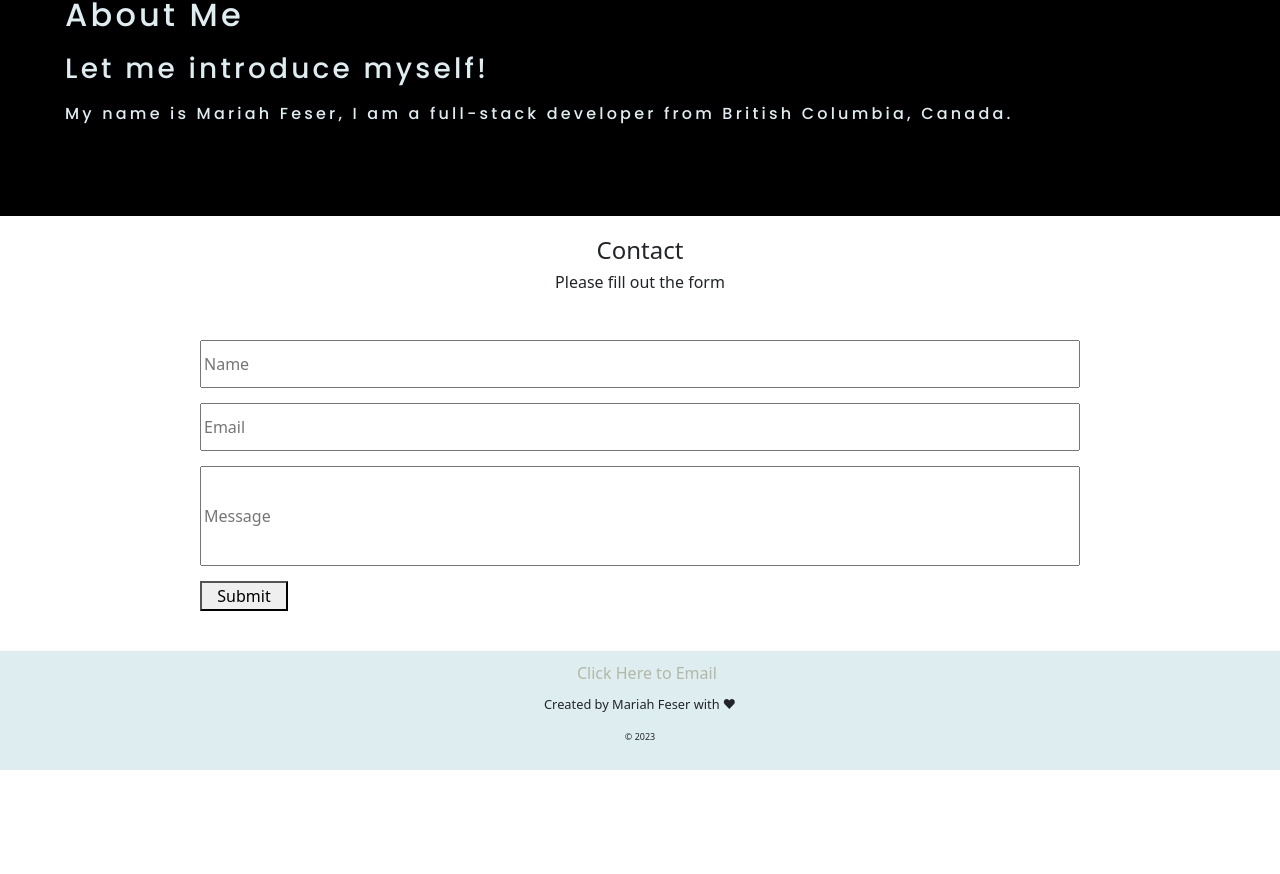
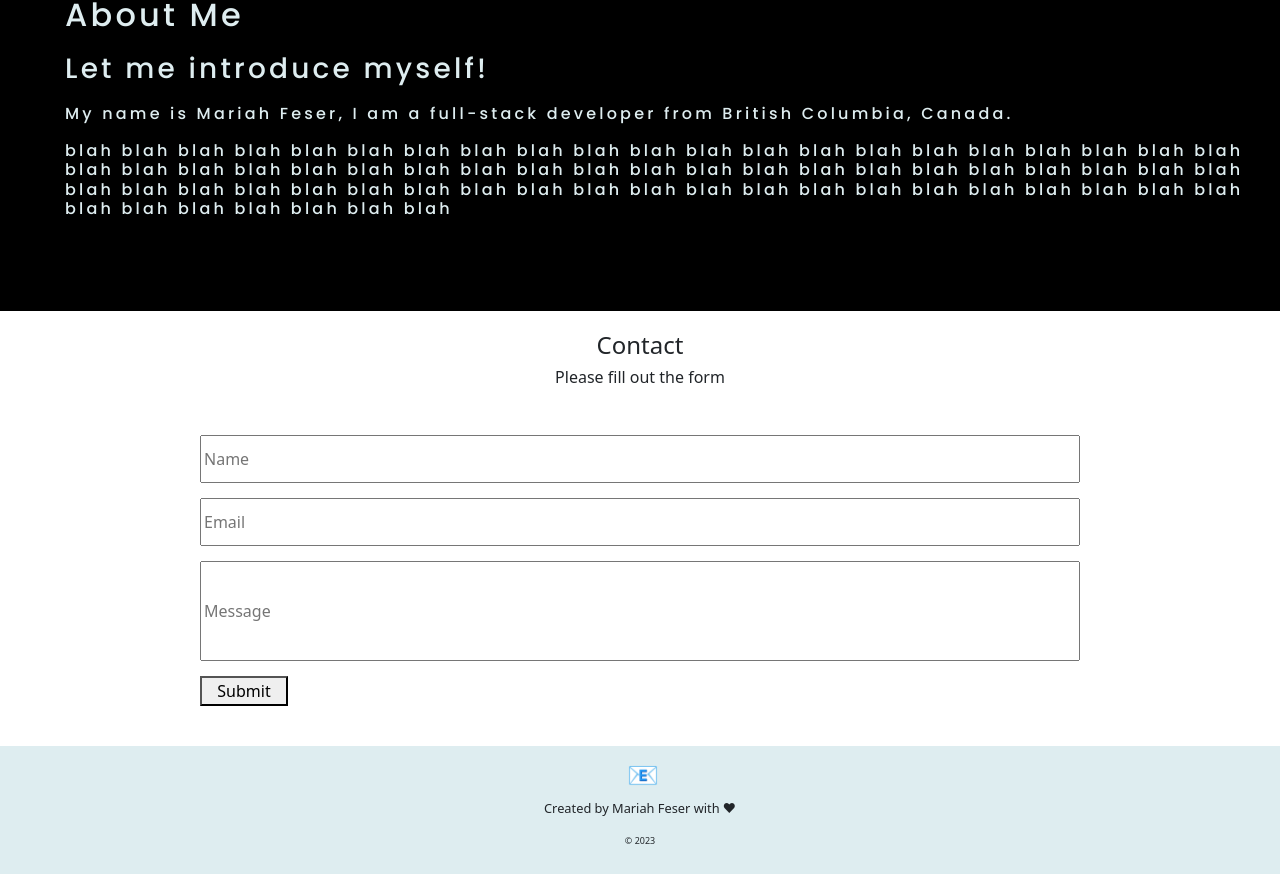
Before and after one commit to peachysnicker/portfolio-react, a React (Create React App) app: page / in a window 1280 px wide. Shown: the part 1131-2005 px from the top of the page. Before the commit the page ends 1901 px from the top, so only its background shows below. Built offline with nearby package versions, Linux system fonts and the light colour scheme.

Commit message:
added details to footer

```diff
--- a/src/Index.css
+++ b/src/Index.css
@@ -189,19 +189,19 @@ button {
 }
 
 .emailLink {
-  color: #B2B8A3;
-  padding-left: 45%;
+  padding-left: 49%;
+  font-size: 2vw;
   text-decoration: none;
 }
 
 .emailLink:hover {
-  color: #000;
+  cursor:pointer;
 }
 
 .footerText{
   font-size: 1vw;
   text-align: center;
-  padding-top: 10px;
+  padding-top: 5px;
 }
 
 .footerSubText{
--- a/src/components/AboutMe.js
+++ b/src/components/AboutMe.js
@@ -28,6 +28,13 @@ const AboutMe = () => {
           My name is Mariah Feser, I am a full-stack developer from British
           Columbia, Canada.
         </h6>
+        <h6 className="reveal">
+          blah blah blah blah blah blah blah blah blah blah blah blah blah blah
+          blah blah blah blah blah blah blah blah blah blah blah blah blah blah
+          blah blah blah blah blah blah blah blah blah blah blah blah blah blah
+          blah blah blah blah blah blah blah blah blah blah blah blah blah blah
+          blah blah blah blah blah blah blah blah blah blah blah blah blah blah
+        </h6>
       </div>
     </div>
   );
--- a/src/components/Footer.js
+++ b/src/components/Footer.js
@@ -3,8 +3,7 @@ const Footer = () => {
     <footer>
       <div className="footerContainer">
         <a className="emailLink" href="mailto:feser.mk@gmail.com">
-          Click Here to Email
-          {/* <img src="" alt="Mail icon" /> */}
+          📧
         </a>
         <p className="footerText">Created by Mariah Feser with ♥</p>
         <p className="footerSubText"> © 2023</p>
```
